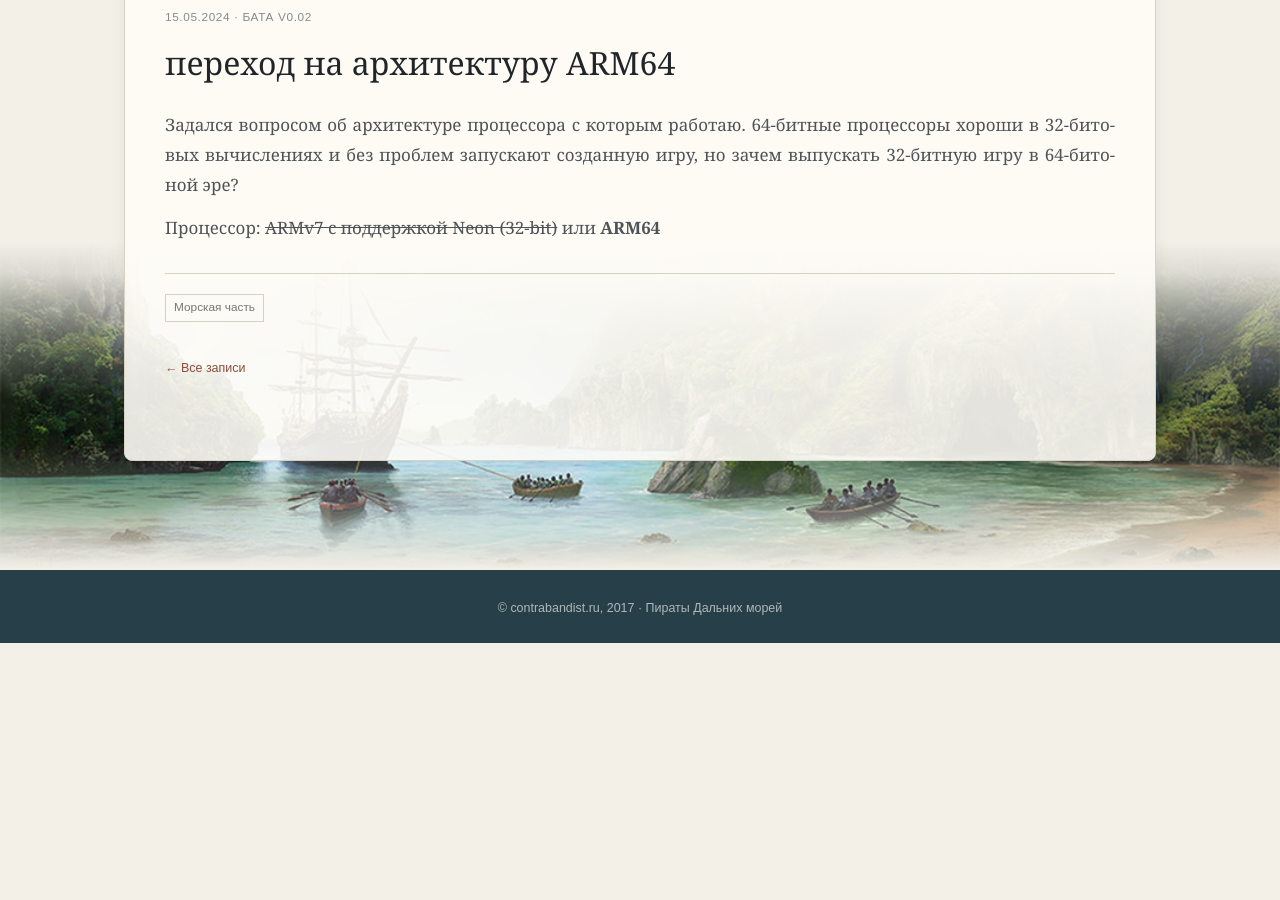
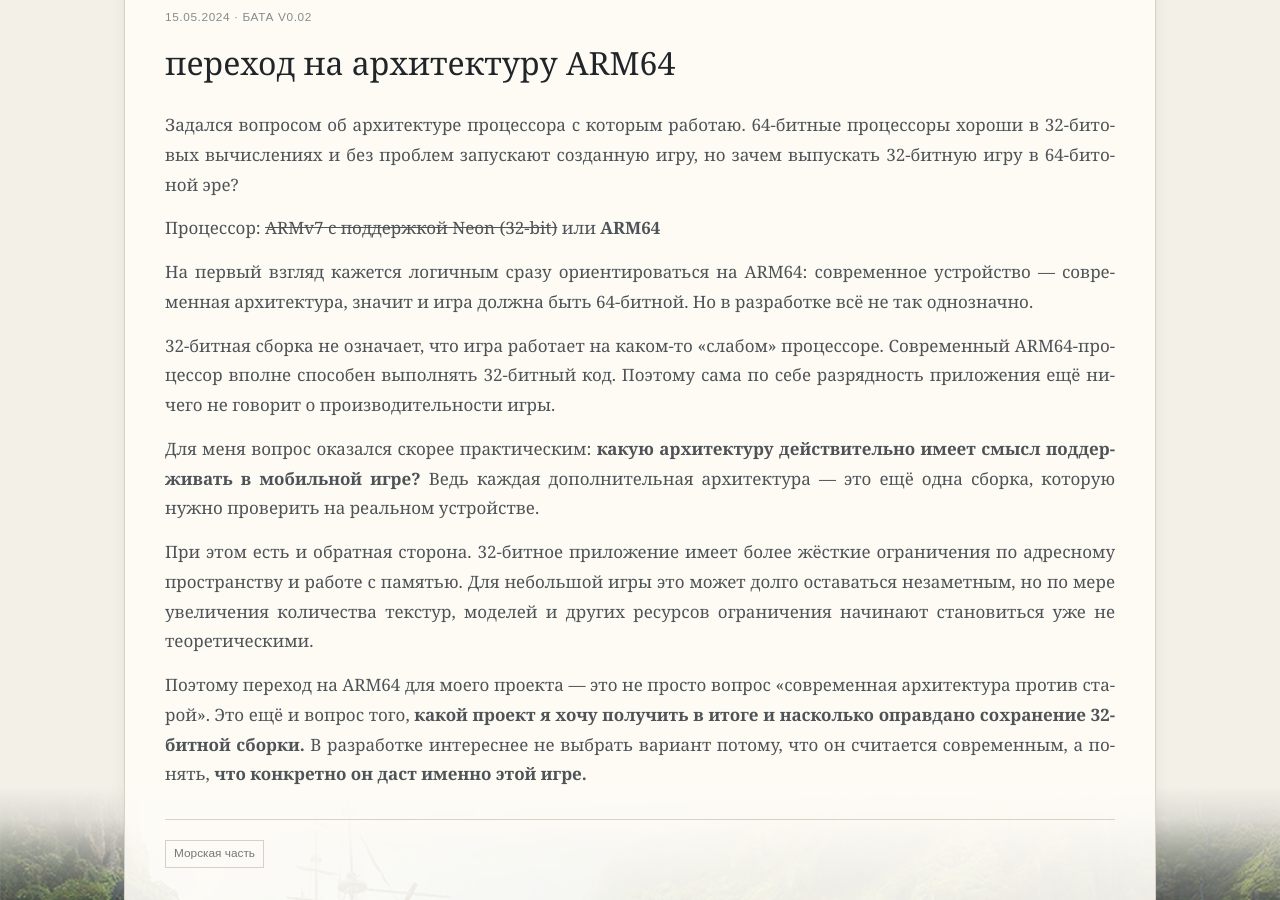
Before and after one commit to tislic/SeaDogsPort, a Jekyll site: the page built from _posts/2024-05-15-v02.md, in a window 1280 px wide and 900 px high, scrolled down 605 px. Built offline with Jekyll 4.4.1, drawn with Linux system fonts in a browser that asks for light colours; comment, search, counter and statistics services are not loaded; before the commit the page ends 1248 px from its top, so only the background shows below that; grey boxes are pictures that could not be loaded.

Commit message:
Update 2024-05-15-v02.md

```diff
--- a/_posts/2024-05-15-v02.md
+++ b/_posts/2024-05-15-v02.md
@@ -10,3 +10,14 @@ image: /assets/images/art-ARM64.png
 Задался вопросом об архитектуре процессора с которым работаю. 64-битные процессоры хороши в 32-битовых вычислениях и без проблем запускают созданную игру, но зачем выпускать 32-битную игру в 64-битоной эре?
 
 Процессор: ~~ARMv7 с поддержкой Neon (32-bit)~~ или **ARM64**
+
+На первый взгляд кажется логичным сразу ориентироваться на ARM64: современное устройство — современная архитектура, значит и игра должна быть 64-битной. Но в разработке всё не так однозначно.
+
+32-битная сборка не означает, что игра работает на каком-то «слабом» процессоре. Современный ARM64-процессор вполне способен выполнять 32-битный код. Поэтому сама по себе разрядность приложения ещё ничего не говорит о производительности игры.
+
+Для меня вопрос оказался скорее практическим: **какую архитектуру действительно имеет смысл поддерживать в мобильной игре?** Ведь каждая дополнительная архитектура — это ещё одна сборка, которую нужно проверить на реальном устройстве.
+
+При этом есть и обратная сторона. 32-битное приложение имеет более жёсткие ограничения по адресному пространству и работе с памятью. Для небольшой игры это может долго оставаться незаметным, но по мере увеличения количества текстур, моделей и других ресурсов ограничения начинают становиться уже не теоретическими.
+
+Поэтому переход на ARM64 для моего проекта — это не просто вопрос «современная архитектура против старой». Это ещё и вопрос того, **какой проект я хочу получить в итоге и насколько оправдано сохранение 32-битной сборки.**
+В разработке интереснее не выбрать вариант потому, что он считается современным, а понять, **что конкретно он даст именно этой игре.**
```
